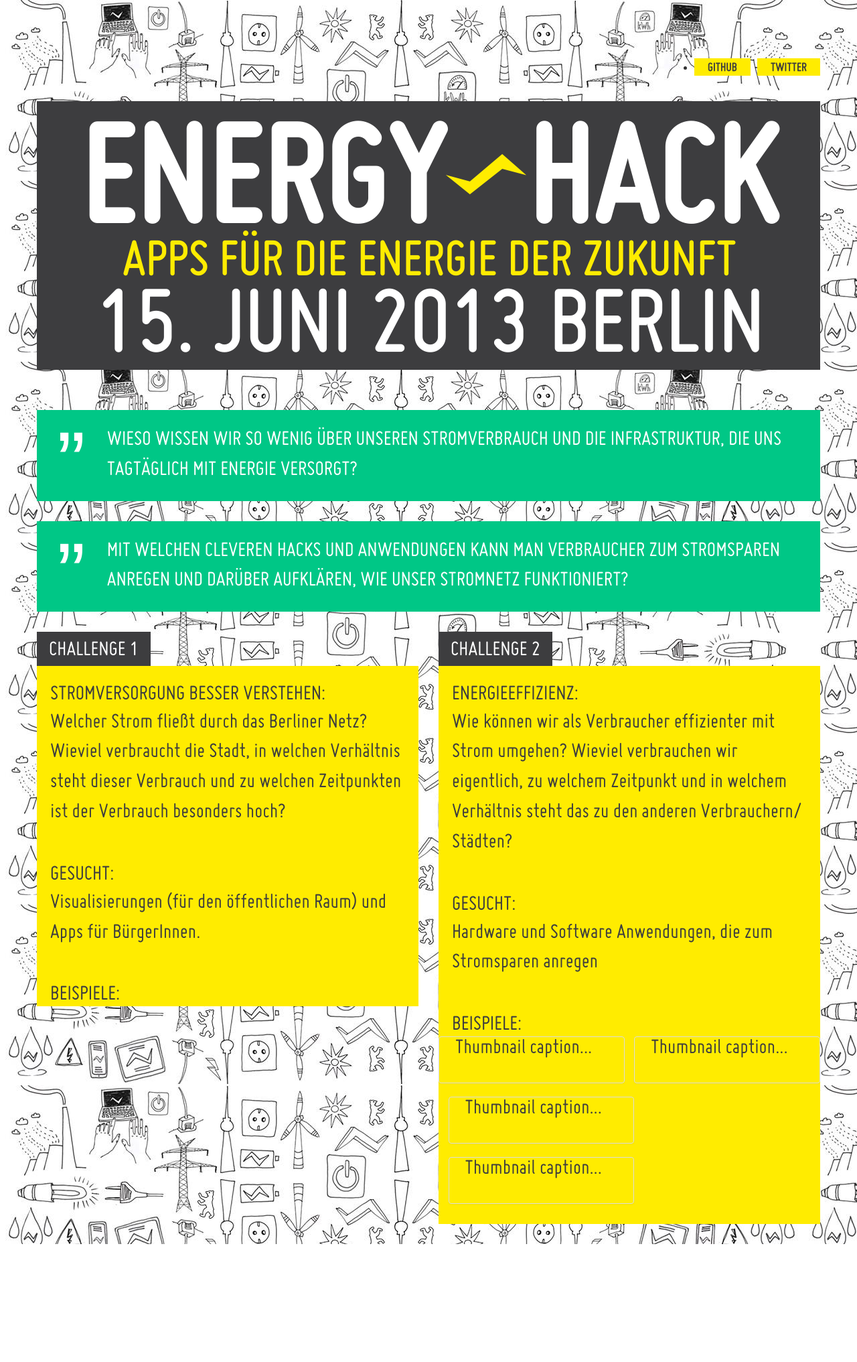
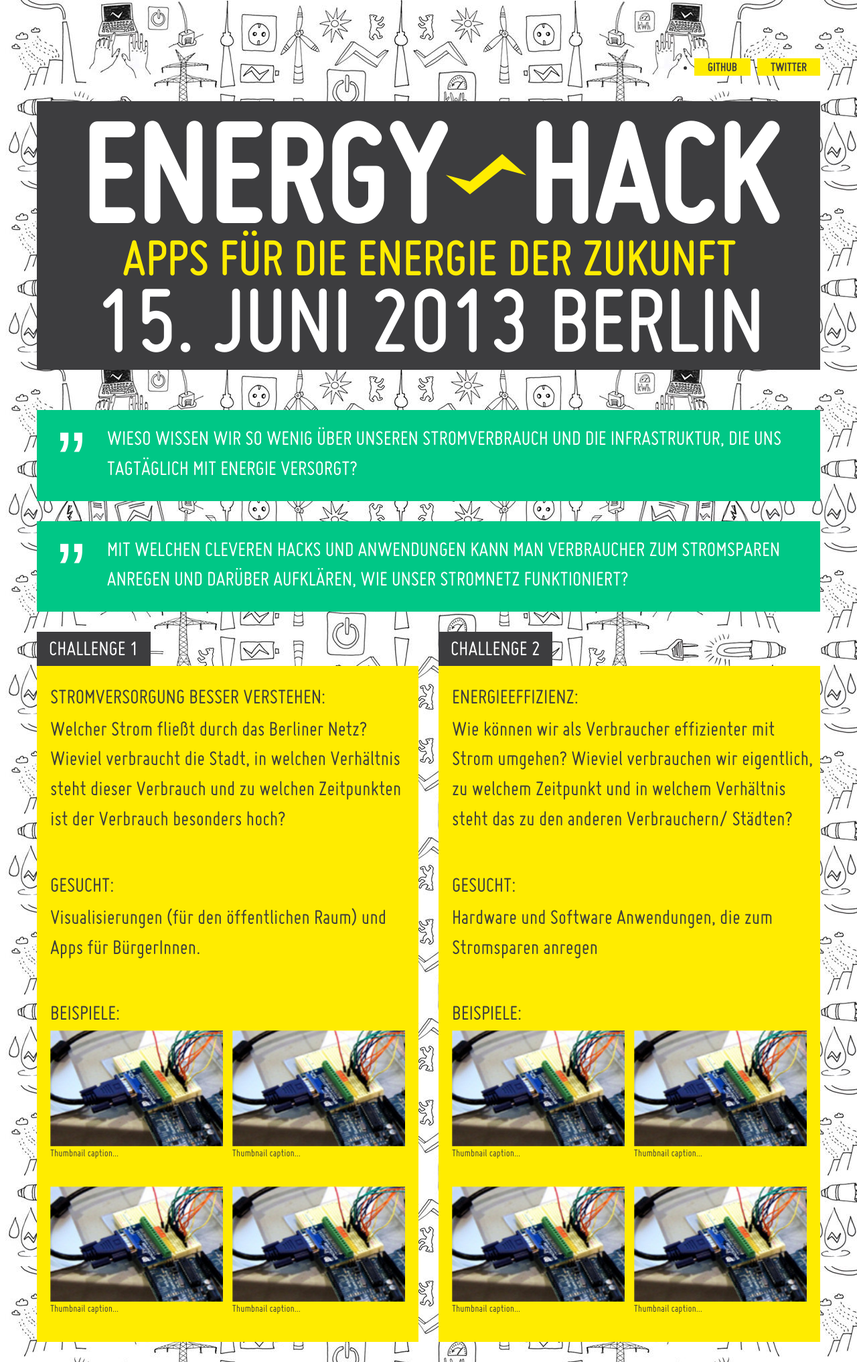
Before and after one commit to okfde/energyhack, a Jekyll site: the page built from index.html, in a window 1280 px wide. Shown: the whole page at 67% size. Built offline with Jekyll 4.4.1, drawn with Linux system fonts in a browser that asks for light colours; nearby versions of some CDN libraries; before the commit the page ends 1857 px from its top, so only the background shows below that.

Commit message:
fixes header scaling using media queries.

```diff
--- a/css/main.css
+++ b/css/main.css
@@ -156,7 +156,7 @@
 }
 #teaser h1 {
     margin: 0;
-    font-size: 14em;
+    font-size: 10em;
     text-transform: uppercase;
     padding: 20px 20px 0;
     line-height: 0.8em;
@@ -171,7 +171,7 @@
 #teaser h2 {
     margin: 0;
     font-family: 'misolight', sans-serif;
-    font-size: 5em;
+    font-size: 4em;
     text-transform: uppercase;
     line-height: 0.9em;
     text-align: center;
@@ -179,12 +179,13 @@
 #teaser h3 {
     margin: 0;
     font-family: 'misolight', sans-serif;
-    font-size: 9em;
+    font-size: 7em;
     text-transform: uppercase;
     padding: 0 0 15px;
     line-height: 0.8em;
     text-align: center;
 }
+
 blockquote {
     text-transform: uppercase;
     font-size: 2em;
@@ -213,16 +214,75 @@
     text-transform: uppercase;
     padding: 20px 20px 0;
     font-size: 2em;
+    line-height: 1em;
 }
 #challenges p {
-    padding: 0 20px 30px;
+    padding: 0 10px 30px 20px;
     font-size: 2em;
 }
 .spaceless {
     margin: 0;
 }
+#challenges ul.thumbnails {
+    padding: 0 20px;
 
+}
+#challenges .thumbnail {
+    padding: 0;
+    border: none;
+    border-radius: none;
+    -webkit-border-radius: none;
+    -moz-border-radius: none;
+    -webkit-box-shadow: none;
+    -moz-box-shadow: none;
+    box-shadow: none;
+    -webkit-transition: none;
+    -moz-transition: none;
+    -o-transition: none;
+    transition: none;
+}
+#challenges .thumbnail p {
+    font-size: 1em;
+    padding: 0;
+}
 
+@media (min-width: 1200px){
+    #teaser h1 {
+        font-size: 14em;
+    }
+    #teaser h2 {
+        font-size: 5em;
+    }
+    #teaser h3 {
+        font-size: 9em;
+    }
+}
+@media (min-width: 768px) and (max-width: 979px) {
+    #teaser h1 {
+        font-size: 7em;
+    }
+    #teaser h2 {
+        font-size: 3em;
+    }
+    #teaser h3 {
+        font-size: 5em;
+    }
+}
+@media (max-width: 767px) {
+    #teaser h1 {
+        font-size: 6em;
+    }
+    #teaser h1 span.lightning{
+        background-image: none;
+        padding-left: 0;
+    }
+    #teaser h2 {
+        font-size: 2em;
+    }
+    #teaser h3 {
+        font-size: 3em;
+    }
+}
 
 /* ==========================================================================
    Helper classes
--- a/index.html
+++ b/index.html
@@ -23,7 +23,7 @@
     </div>
 </div>
 
-<div class="row-fluid spaceless">
+<div class="row-fluid spaceless visible-desktop">
     <div class="span2 heading color1">Challenge 1</div>
     <div class="span2 offset4 heading color1">Challenge 2</div>
 </div>
@@ -34,6 +34,34 @@
         <h4>Gesucht:</h4>
         <p>Visualisierungen (für den öffentlichen Raum) und Apps für BürgerInnen.</p>
         <h4>Beispiele:</h4>
+        <ul class="thumbnails">
+            <li class="span6">
+                <div class="thumbnail">
+                    <img src="img/challenges/example.jpg" alt="">
+                    <p>Thumbnail caption...</p>
+                </div>
+            </li>
+            <li class="span6">
+                <div class="thumbnail">
+                    <img src="img/challenges/example.jpg" alt="">
+                    <p>Thumbnail caption...</p>
+                </div>
+            </li>
+        </ul>
+        <ul class="thumbnails">
+            <li class="span6">
+                <div class="thumbnail">
+                    <img src="img/challenges/example.jpg" alt="">
+                    <p>Thumbnail caption...</p>
+                </div>
+            </li>
+            <li class="span6">
+                <div class="thumbnail">
+                    <img src="img/challenges/example.jpg" alt="">
+                    <p>Thumbnail caption...</p>
+                </div>
+            </li>
+        </ul>
     </div>
     <div class="span6 color3">
         <h4>Energieeffizienz:</h4>
@@ -44,25 +72,27 @@
         <ul class="thumbnails">
             <li class="span6">
                 <div class="thumbnail">
-                    <img data-src="holder.js/300x200" alt="">
+                    <img src="img/challenges/example.jpg" alt="">
                     <p>Thumbnail caption...</p>
                 </div>
             </li>
             <li class="span6">
                 <div class="thumbnail">
-                    <img data-src="holder.js/300x200" alt="">
+                    <img src="img/challenges/example.jpg" alt="">
+                    <p>Thumbnail caption...</p>
+                </div>
+            </li>
+        </ul>
+        <ul class="thumbnails">
+            <li class="span6">
+                <div class="thumbnail">
+                    <img src="img/challenges/example.jpg" alt="">
                     <p>Thumbnail caption...</p>
                 </div>
             </li>
             <li class="span6">
                 <div class="thumbnail">
-                    <img data-src="holder.js/300x200" alt="">
-                    <p>Thumbnail caption...</p>
-                </div>
-            </li>
-            <li class="span6">
-                <div class="thumbnail">
-                    <img data-src="holder.js/300x200" alt="">
+                    <img src="img/challenges/example.jpg" alt="">
                     <p>Thumbnail caption...</p>
                 </div>
             </li>
```
Also changed, not shown: img/challenges/example.jpg (added).
